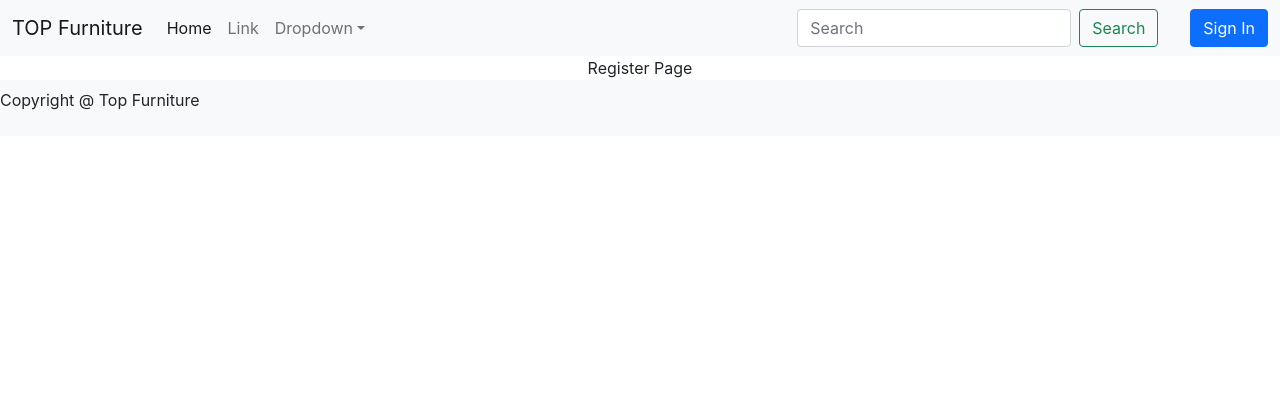
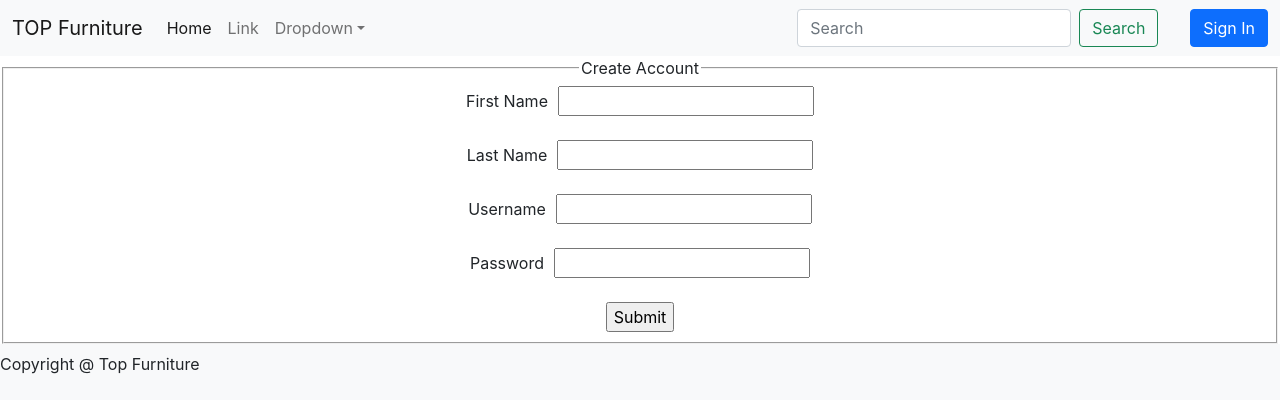
Before and after one commit to jeje1197/JUMPlus, a React (Create React App) app in the folder FurnitureEcommerceApp/front-end/: page /register in a window 1280 px wide. Shown: the top 412 px of the page. Built offline with nearby package versions, Linux system fonts and the light colour scheme.

Commit message:
Fixed bootstrap legend shenanigans!

```diff
--- a/FurnitureEcommerceApp/front-end/src/components/Register.jsx
+++ b/FurnitureEcommerceApp/front-end/src/components/Register.jsx
@@ -1,9 +1,23 @@
 import React from 'react'
+import './css/Register.css'
 
 const Register = () => {
   return (
     <div>
-      Register Page
+      <form>
+      <fieldset>
+        <legend>Create Account</legend>
+        <label htmlFor="fname" style={{ marginRight: "10px" }}>First Name</label>
+        <input type="text" id="fname" name="fname"/><br /><br />
+        <label htmlFor="lname" style={{ marginRight: "10px" }}>Last Name</label>
+        <input type="text" id="lname" name="lname"/><br /><br />
+        <label htmlFor="uname" style={{ marginRight: "10px" }}>Username</label>
+        <input type="text" id="uname" name="uname" /><br /><br />
+        <label htmlFor="pw" style={{ marginRight: "10px" }}>Password</label>
+        <input type="password" id="pw" name="pw"/><br /><br />
+        <input type="submit" value="Submit"></input>
+      </fieldset>
+    </form>
     </div>
   )
 }
--- a/FurnitureEcommerceApp/front-end/src/components/css/Register.css
+++ b/FurnitureEcommerceApp/front-end/src/components/css/Register.css
@@ -0,0 +1,4 @@
+/* Reset properties changed by bootstrap */
+fieldset, legend {
+    all: revert;
+}
```
